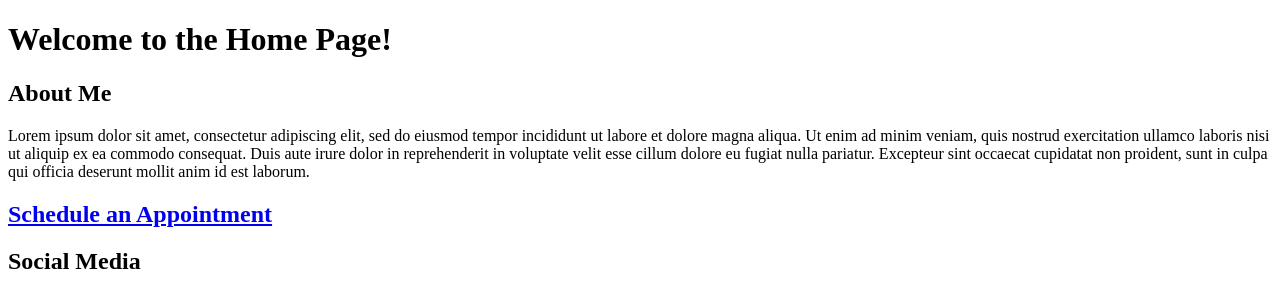
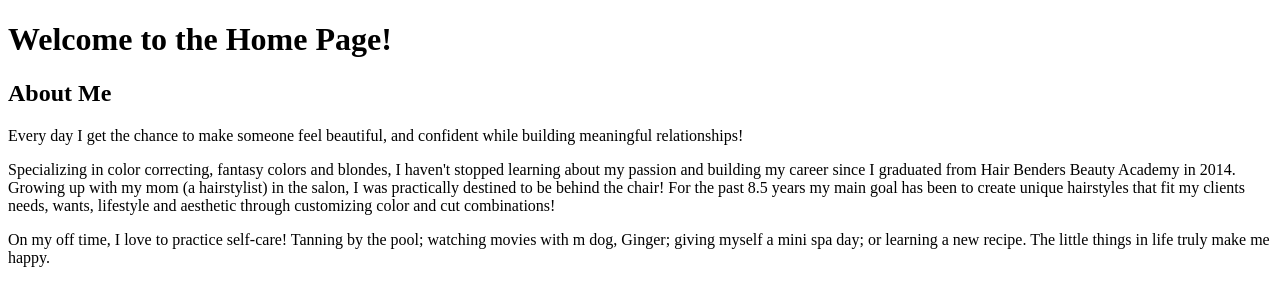
Before and after one commit to zacharylaborde/Sisters-Website, a Flask app: page / in a window 1280 px wide. Shown: the part 26-314 px from the top of the page. Run offline with Flask 2, Linux system fonts and the light colour scheme.

Commit message:
replaced lorem ipsum with an about me.

```diff
--- a/forms.py
+++ b/forms.py
@@ -1,3 +1,4 @@
+""" Sample module docstring """
 from flask_wtf import FlaskForm
 from wtforms import StringField, TextAreaField, SubmitField
 from wtforms.validators import DataRequired, Email, Length
--- a/templates/about.html
+++ b/templates/about.html
@@ -1,2 +1,4 @@
 <h2>About Me</h2>
-<p>Lorem ipsum dolor sit amet, consectetur adipiscing elit, sed do eiusmod tempor incididunt ut labore et dolore magna aliqua. Ut enim ad minim veniam, quis nostrud exercitation ullamco laboris nisi ut aliquip ex ea commodo consequat. Duis aute irure dolor in reprehenderit in voluptate velit esse cillum dolore eu fugiat nulla pariatur. Excepteur sint occaecat cupidatat non proident, sunt in culpa qui officia deserunt mollit anim id est laborum.</p>
+<p>Every day I get the chance to make someone feel beautiful, and confident while building meaningful relationships!</p>
+<p>Specializing in color correcting, fantasy colors and blondes, I haven't stopped learning about my passion and building my career since I graduated from Hair Benders Beauty Academy in 2014. Growing up with my mom (a hairstylist) in the salon, I was practically destined to be behind the chair! For the past 8.5 years my main goal has been to create unique hairstyles that fit my clients needs, wants, lifestyle and aesthetic through customizing color and cut combinations!</p>
+<p>On my off time, I love to practice self-care! Tanning by the pool; watching movies with m dog, Ginger; giving myself a mini spa day; or learning a new recipe. The little things in life truly make me happy.</p>
```
